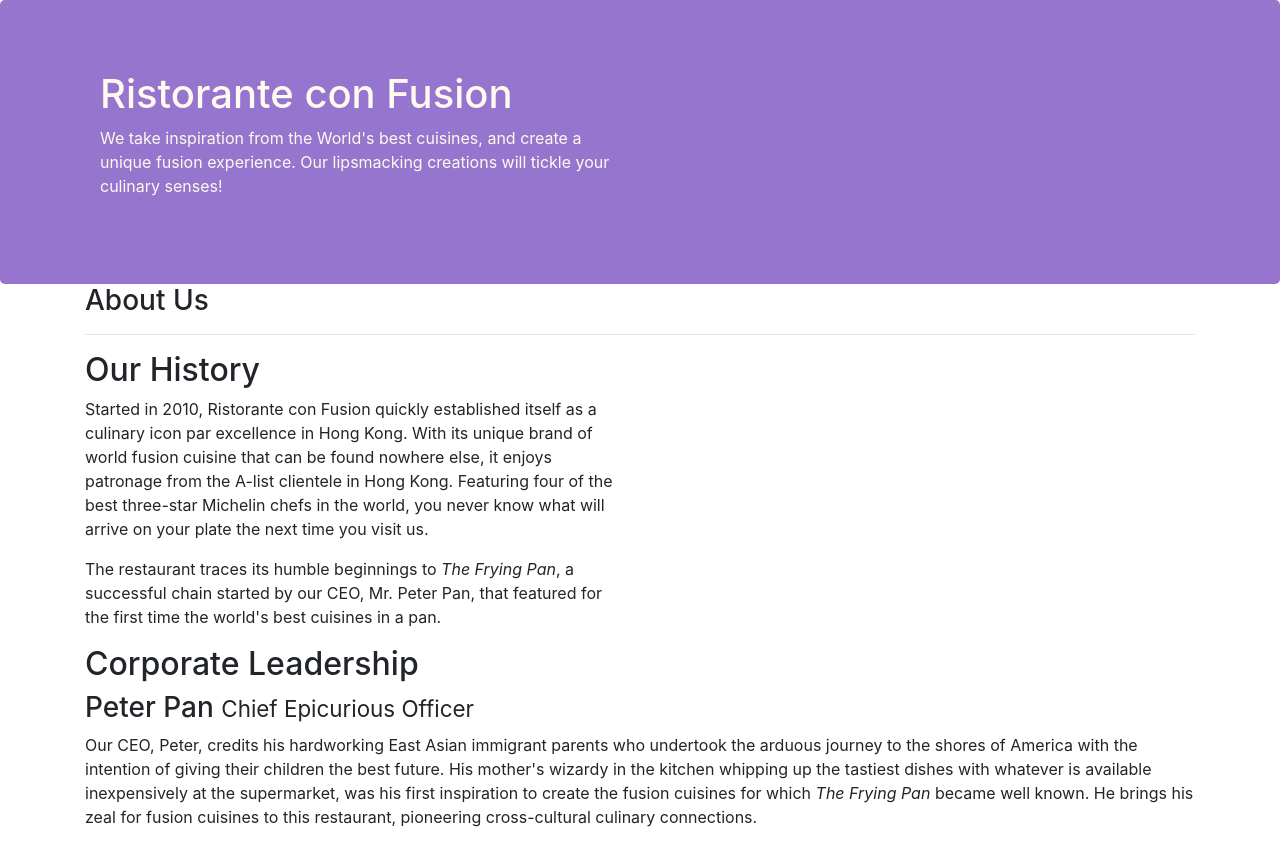
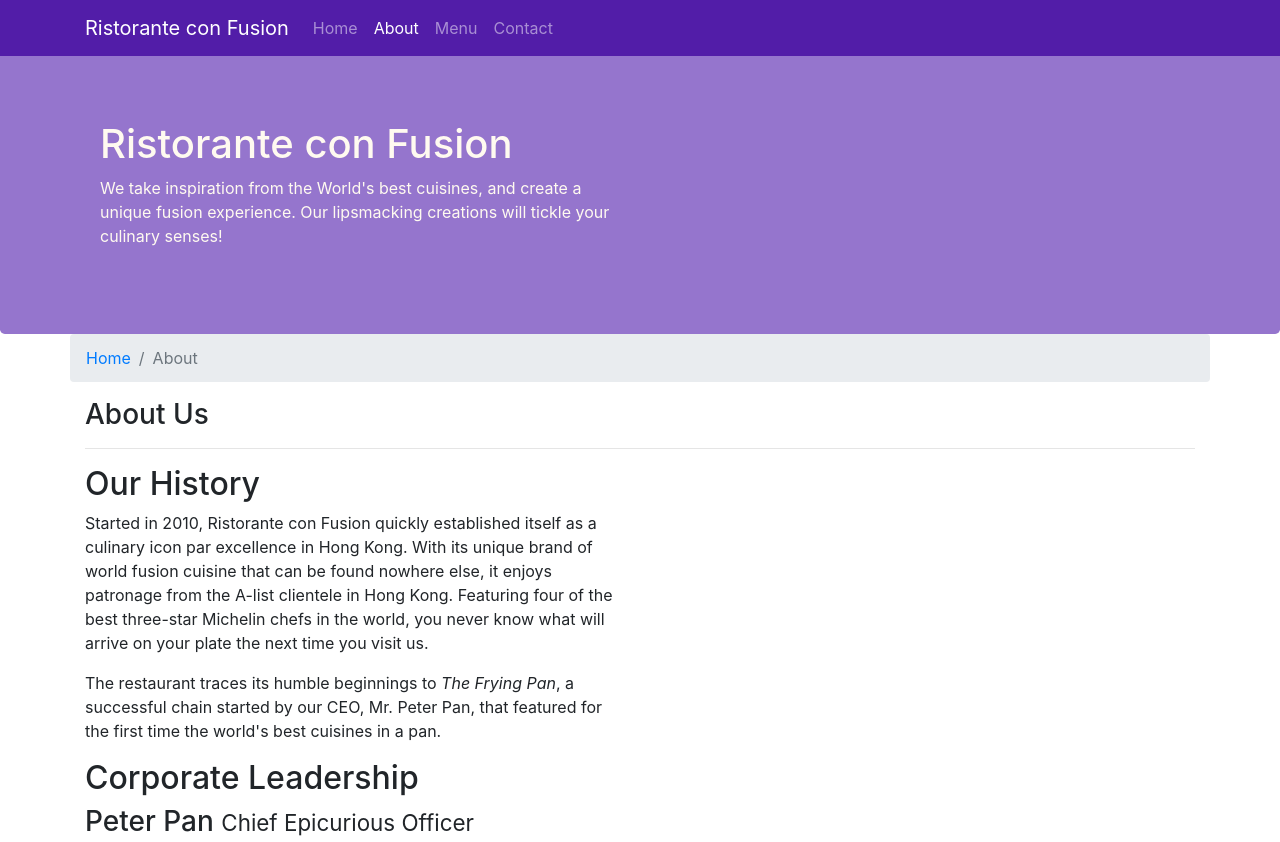
Before and after one commit to Fawaz-png/Bootstrap, a website: page aboutus.html in a window 1280 px wide. Shown: the top 842 px of the page. Drawn offline with nearby package versions, Linux system fonts and the light colour scheme.

Commit message:
navbar exercise

```diff
--- a/aboutus.html
+++ b/aboutus.html
@@ -8,10 +8,25 @@
     <link rel="stylesheet" href="node_modules/bootstrap/dist/css/bootstrap.min.css">
     <link rel="stylesheet" href="css/styles.css">
     <title>Ristorante Con Fusion: About Us</title>
-
 </head>
 
 <body>
+    <nav class="navbar navbar-dark navbar-expand-sm fixed-top">
+        <div class="container">
+            <button class="navbar-toggler" type="button" data-toggle="collapse" data-target="#navbar">
+                <span class="navbar-toggler-icon"></span>
+            </button>
+            <a class="navbar-brand" href="index.html">Ristorante con Fusion</a>
+            <div class="collapse navbar-collapse" id="navbar">
+                <ul class="navbar-nav">
+                    <li class="nav-item"><a class="nav-link" href="index.html">Home</a></li>
+                    <li class="nav-item"><a class="nav-link active" href="aboutus.html">About</a></li>
+                    <li class="nav-item"><a class="nav-link" href="#">Menu</a></li>
+                    <li class="nav-item"><a class="nav-link" href="#">Contact</a></li>
+                </ul>
+            </div>
+        </div>
+    </nav>
 
     <header class="jumbotron">
         <div class="container">
@@ -28,8 +43,12 @@
     </header>
 
     <div class="container">
-        <div>
-            <div>
+        <div class="row">
+            <ol class="col-12 breadcrumb">
+                <li class="breadcrumb-item"><a href="index.html">Home</a></li>
+                <li class="breadcrumb-item active">About</li>
+            </ol>
+            <div class="col-12">
                 <h3>About Us</h3>
                 <hr>
             </div>
@@ -55,7 +74,8 @@
             <div class="col-12">
                 <h2>Corporate Leadership</h2>
                 <h3>Peter Pan <small>Chief Epicurious Officer</small></h3>
-                <p class="d-none d-sm-block">Our CEO, Peter, credits his hardworking East Asian immigrant parents who undertook the arduous
+                <p class="d-none d-sm-block">Our CEO, Peter, credits his hardworking East Asian immigrant parents who
+                    undertook the arduous
                     journey to the shores of America with the intention of giving their children the best future. His
                     mother's wizardy in the kitchen whipping up the tastiest dishes with whatever is available
                     inexpensively at the supermarket, was his first inspiration to create the fusion cuisines for which
@@ -65,7 +85,8 @@
             </div>
             <div class="col-12">
                 <h3>Dhanasekaran Witherspoon <small>Chief Food Officer</small></h3>
-                <p class="d-none d-sm-block">Our CFO, Danny, as he is affectionately referred to by his colleagues, comes from a long
+                <p class="d-none d-sm-block">Our CFO, Danny, as he is affectionately referred to by his colleagues,
+                    comes from a long
                     established
                     family tradition in farming and produce. His experiences growing up on a farm in the Australian
                     outback gave him great appreciation for varieties of food sources. As he puts it in his own
@@ -75,7 +96,8 @@
             </div>
             <div class="col-12">
                 <h3>Agumbe Tang <small>Chief Taste Officer</small></h3>
-                <p class="d-none d-sm-block">Blessed with the most discerning gustatory sense, Agumbe, our CTO, personally ensures that every
+                <p class="d-none d-sm-block">Blessed with the most discerning gustatory sense, Agumbe, our CTO,
+                    personally ensures that every
                     dish
                     that we serve meets his exacting tastes. Our chefs dread the tongue lashing that ensues if their
                     dish does not meet his exacting standards. He lives by his motto, <em>You click only if you
@@ -84,7 +106,8 @@
             </div>
             <div class="col-12 mb-3">
                 <h3>Alberto Somayya <small>Executive Chef</small></h3>
-                <p class="d-none d-sm-block">Award winning three-star Michelin chef with wide International experience having worked closely
+                <p class="d-none d-sm-block">Award winning three-star Michelin chef with wide International experience
+                    having worked closely
                     with whos-who in the culinary world, he specializes in creating mouthwatering Indo-Italian fusion
                     experiences. He says, <em>Put together the cuisines from the two craziest cultures, and you get a
                         winning hit! Amma Mia!</em>
--- a/css/styles.css
+++ b/css/styles.css
@@ -29,3 +29,11 @@ address{
     margin: 0;
     color: #0f0f0f;
 }
+body{
+    padding-top: 50px;
+    z-index: 0;
+}
+
+.navbar-dark{
+    background-color: #521da8;
+}
```
Also changed, not shown: index.html (+27 -4 lines).
